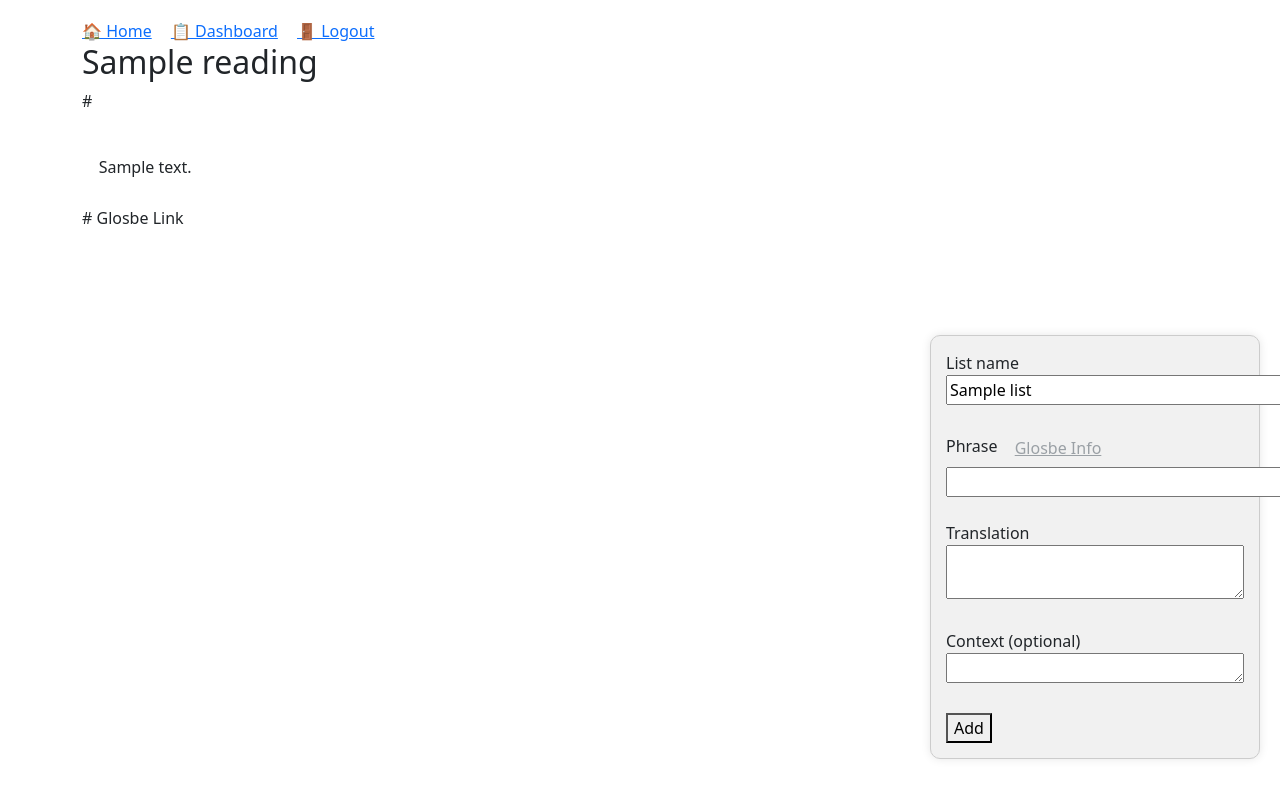
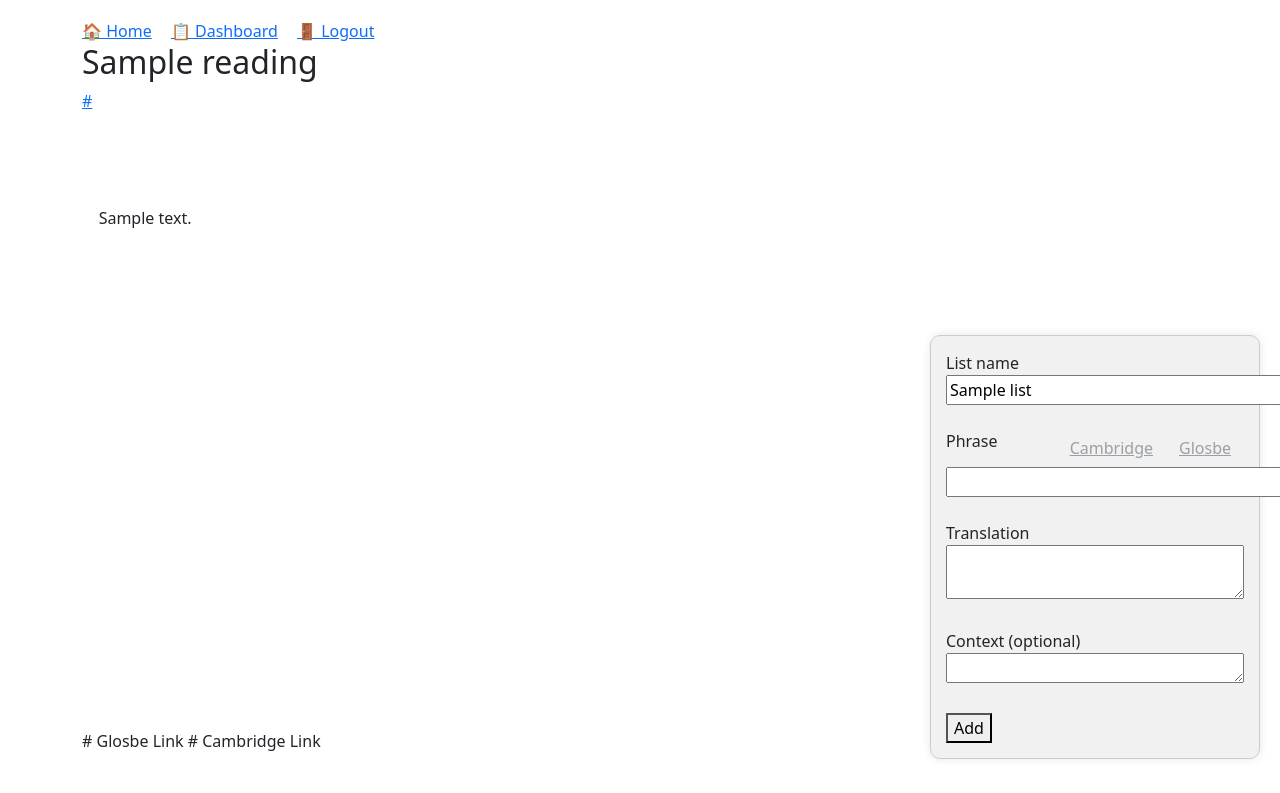
Before and after one commit to martin-lift/Glo, a Flask app: page /text/1/read in a window 1280 px wide. Shown: the part 21-814 px from the top of the page. Before the commit the page ends 780 px from the top, so only its background shows below. Run offline with Flask 3, Linux system fonts and the light colour scheme; a user stored in the database is signed in; tables that the repository leaves empty hold one stand-in row (values such as "Sample post").

Commit message:
Cambridge link added

```diff
--- /dev/null
+++ b/app/static/js/cambridge_link.js
@@ -0,0 +1,20 @@
+function setCambridgeUrl() {
+  const link = document.getElementById('cambridge-link');
+  const phrase = document.getElementById('phrase-field').value.trim();
+
+  if (!phrase || link.classList.contains('disabled')) {
+    return;
+  }
+
+  updateLangsIfNeeded();
+
+  const CambridgeUrl = `https://dictionary.cambridge.org/dictionary/english/${encodeURIComponent(phrase)}`;
+  link.setAttribute('href', CambridgeUrl);
+};
+
+  document.getElementById('phrase-field').addEventListener('input', (event) => {
+      onOffPhraseLink("cambridge-link");
+  });
+  window.addEventListener('load', (event) => {
+      onOffPhraseLink("cambridge-link");
+  });
--- /dev/null
+++ b/app/static/js/glosbe_link.js
@@ -0,0 +1,59 @@
+
+  let langFrom = "{{ default_lang_from }}";
+  let langTo = "{{ default_lang_to }}";
+  let currentListName = "";
+
+  async function updateLangsIfNeeded() {
+    const newListName = document.getElementById('list_name').value;
+    if (newListName !== currentListName) {
+      currentListName = newListName;
+
+      const response = await fetch(
+        `/get_langs?text_id={{ text.id }}&list_name=${encodeURIComponent(currentListName)}`
+      );
+      const data = await response.json();
+
+      langFrom = data.lang_from;
+      langTo = data.lang_to;
+    }
+  }
+
+  document.getElementById('glosbe-link').addEventListener('click', async function (event) {
+    const link = event.currentTarget;
+    const phrase = document.getElementById('phrase-field').value.trim();
+
+    if (link.classList.contains('disabled') || !phrase) {
+      event.preventDefault();
+      return;
+    }
+
+    event.preventDefault();
+
+    await updateLangsIfNeeded();
+
+    const glosbeUrl = `https://glosbe.com/${langFrom}/${langTo}/${encodeURIComponent(phrase)}`;
+    link.setAttribute('href', glosbeUrl);
+    window.open(glosbeUrl, '_blank');
+  });
+
+function setGlosbeUrl() {
+  const link = document.getElementById('glosbe-link');
+  const phrase = document.getElementById('phrase-field').value.trim();
+
+  if (!phrase || link.classList.contains('disabled')) {
+    return;
+  }
+
+  updateLangsIfNeeded();
+
+  const glosbeUrl = `https://glosbe.com/${langFrom}/${langTo}/${encodeURIComponent(phrase)}`;
+  link.setAttribute('href', glosbeUrl);
+};
+
+ document.getElementById('phrase-field').addEventListener('input', (event) => {
+      onOffPhraseLink("glosbe-link", 100);
+  });
+  window.addEventListener('load', (event) => {
+      onOffPhraseLink("glosbe-link", 100);
+  });
+  window.addEventListener('load', updateLangsIfNeeded);
--- a/app/templates/base.html
+++ b/app/templates/base.html
@@ -2,6 +2,8 @@
 <html lang="en">
 <head>
     <meta charset="UTF-8">
+    <meta name="viewport" content="width=device-width, initial-scale=1">
+
     <title>Glo</title>
     <style>
         body { font-family: Arial, sans-serif; padding: 20px; background-color: #f8f9fa; }
--- a/app/templates/read_text.html
+++ b/app/templates/read_text.html
@@ -1,10 +1,20 @@
 {% extends "base.html" %}
 {% block content %}
   <h2>{{ text.title }}</h2>
-  <p>{{ text.url }}</p>
+  <p><a href="{{ text.url }}" target="_blank">
+    {{ text.url[:65] }}{% if text.url|length > 65 %}...{% endif %}
+  </a></p>
 
-  <div id="readable-content" style="white-space: pre-wrap; line-height: 1.6;">
-    {{ text.content }}
+<div id="readable-container" style="
+  height: calc(100vh - 200px);  /* оставя място за фиксираната форма */
+  overflow-y: auto;
+  padding-right: 20px;
+  white-space: pre-wrap;
+  line-height: 1.6;
+">
+  <div id="readable-content">
+    {{ text.content|safe }}
+  </div>
 </div>
 
   <!-- Fixed form in bottom-right corner -->
@@ -24,19 +34,20 @@
     <div id="result-message" style="margin-top: 10px; display: none;"></div>
     <form id="item-form">
       {{ form.hidden_tag() }}
-      <label>{{ form.list_name.label }}</label><br>
+      {{ form.list_name.label }}<br>
       {{ form.list_name(size=31, id="list_name", list="available_lists") }}<br><br>
 
-      <label>{{ form.phrase.label }}</label>
-       <a id="glosbe-link" href="https://glosbe.com" target="_blank" class="btn btn-link disabled">Glosbe Info</a>
+      {{ form.phrase.label }}
+      <a id="glosbe-link" style="float: right;" href="https://glosbe.com" target="_blank" class="btn btn-link disabled">Glosbe</a>
+      <a id="cambridge-link" style="float: right;" href="https://dictionary.cambridge.org/dictionary/english/" target="_blank" class="btn btn-link disabled">Cambridge</a>
       <br>
       {{ form.phrase(size=31, id="phrase-field", maxlength=phrase_max_len) }}<br>
       <span id="trim-warning" style="display:none; font-size: 0.9em; color: darkorange;"></span><br>
 
-      <label>{{ form.translation.label }}</label><br>
+      {{ form.translation.label }}<br>
       {{ form.translation(rows=2, cols=30, id="translation") }}<br><br>
 
-      <label>{{ form.context.label }}</label><br>
+      {{ form.context.label }}<br>
       {{ form.context(rows=1, cols=30, id="context") }}<br><br>
 
       <button type="submit">Add</button>
@@ -69,9 +80,6 @@
             phraseInput.value = selection;
             warningSpan.style.display = 'none';
         }
-     //   if (typeof updateGlosbeLinkState === 'function') {
-     //     updateGlosbeLinkState();
-     //   }
         phraseInput.dispatchEvent(new Event('input'));
 
     });
@@ -109,6 +117,7 @@
 
             if (result.status === "success") {
                 document.getElementById("phrase-field").value = "";
+                document.getElementById("phrase-field").dispatchEvent(new Event('input'));
                 document.getElementById("list_name").value = result.list_name;
                 document.getElementById("translation").value = "";
                 document.getElementById("context").value = "";
@@ -131,60 +140,33 @@
         msg.innerHTML = "";
         msg.style.display = "none";
         clearTimeout(messageTimeout);
+        if (typeof setGlosbeUrl === 'function') {
+          setGlosbeUrl();
+        }
+        if (typeof setCambridgeUrl === 'function') {
+          setCambridgeUrl();
+        }
     });
   </script>
 
-# Glosbe Link
   <script>
-  let langFrom = "{{ default_lang_from }}";
-  let langTo = "{{ default_lang_to }}";
-  let currentListName = "";
+    function onOffPhraseLink(element_id, delay_ms=0){
+      const phrase = document.getElementById('phrase-field').value.trim();
+      const link = document.getElementById(element_id);
 
-  function updateGlosbeLinkState() {
-    const phrase = document.getElementById('phrase-field').value.trim();
-    const link = document.getElementById('glosbe-link');
-
+      setTimeout(() => {
          if (phrase) {
             link.classList.remove('disabled');
          } else {
             link.classList.add('disabled');
          }
+      }, delay_ms);
     }
-
-  async function updateLangsIfNeeded() {
-    const newListName = document.getElementById('list_name').value;
-    if (newListName !== currentListName) {
-      currentListName = newListName;
-
-      const response = await fetch(
-        `/get_langs?text_id={{ text.id }}&list_name=${encodeURIComponent(currentListName)}`
-      );
-      const data = await response.json();
-
-      langFrom = data.lang_from;
-      langTo = data.lang_to;
-    }
-  }
-
-  document.getElementById('glosbe-link').addEventListener('click', async function (event) {
-    const link = event.currentTarget;
-    const phrase = document.getElementById('phrase-field').value.trim();
-
-    if (link.classList.contains('disabled') || !phrase) {
-      event.preventDefault();
-      return;
-    }
-
-    event.preventDefault();
-
-    await updateLangsIfNeeded();
-
-    const glosbeUrl = `https://glosbe.com/${langFrom}/${langTo}/${encodeURIComponent(phrase)}`;
-    window.open(glosbeUrl, '_blank');
-  });
-
-  document.getElementById('phrase-field').addEventListener('input', updateGlosbeLinkState);
-  window.addEventListener('load', updateGlosbeLinkState);
  </script>
 
+# Glosbe Link
+<script src="{{ url_for('static', filename='js/glosbe_link.js') }}"></script>
+# Cambridge Link
+<script src="{{ url_for('static', filename='js/cambridge_link.js') }}"></script>
+
 {% endblock %}
```
Lines whose indentation alone changed are shown as unchanged.
